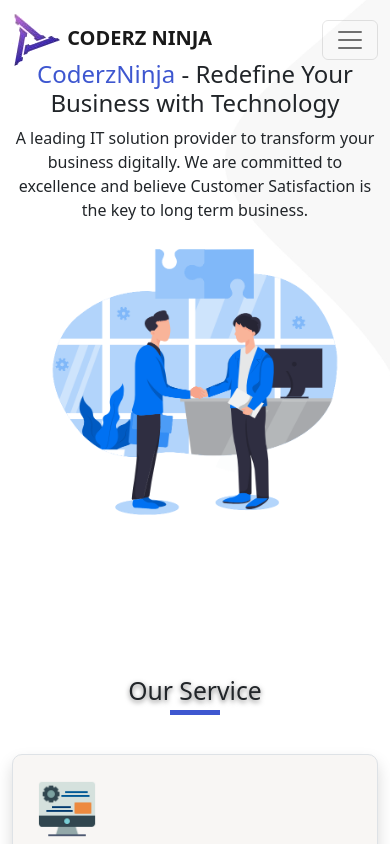
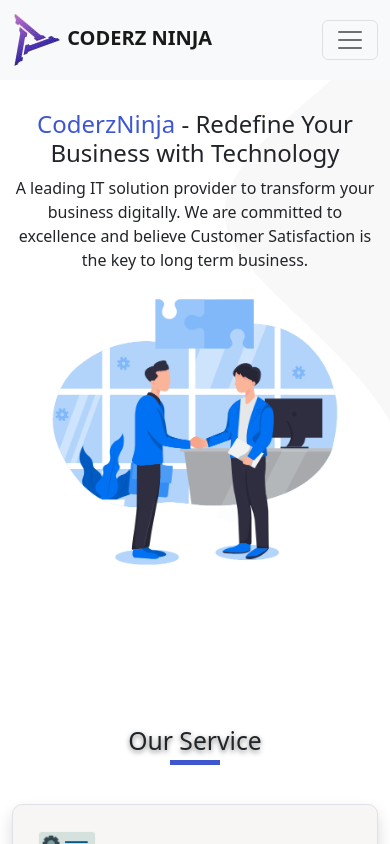
Before and after one commit to tauhid102/coderz-ninja, a React (Vite) app: page / in a window 390 px wide. Shown: the top 844 px of the page. Built offline with nearby package versions, Linux system fonts and the light colour scheme.

Commit message:
update navbar style

```diff
--- a/src/Component/Header/Header.jsx
+++ b/src/Component/Header/Header.jsx
@@ -3,19 +3,35 @@
 import Nav from "react-bootstrap/Nav";
 import Navbar from "react-bootstrap/Navbar";
 import NavDropdown from "react-bootstrap/NavDropdown";
-import logo from "../../Image/logo.png"
+import logo from "../../Image/logo.png";
 const Header = () => {
   const [scrollPosition, setScrollPosition] = useState(0);
+  const [navbarColor, setNavbarColor] = useState('transparent');
+  const [isMobile, setIsMobile] = useState(false);
 
   useEffect(() => {
     const handleScroll = () => {
-      const position = window.pageYOffset;
+      const position = window.scrollY;
       setScrollPosition(position);
+      if (position > 0) {
+        setNavbarColor('#f8f9fa'); // Replace with your desired color
+      } else {
+        setNavbarColor('transparent');
+      }
+    };
+
+    const handleResize = () => {
+      setIsMobile(window.innerWidth <= 991); // Adjust the breakpoint as needed
     };
 
     window.addEventListener('scroll', handleScroll);
+    window.addEventListener('resize', handleResize);
+
+    handleResize(); // Initialize the isMobile state on component mount
+
     return () => {
       window.removeEventListener('scroll', handleScroll);
+      window.removeEventListener('resize', handleResize);
     };
   }, []);
 
@@ -24,23 +40,43 @@
     top: 0,
     left: 0,
     width: '100%',
-    backgroundColor: scrollPosition >= 100 ? '#f8f9fa' : 'transparent',
+    backgroundColor: isMobile ? '#f8f9fa' : (scrollPosition >= 100 ? '#f8f9fa' : navbarColor),
     transition: 'background-color 0.3s ease-in-out',
     zIndex: 999,
+    marginBottom: isMobile ? '500px' : 0,
   };
   return (
     <div className="">
-      <Navbar collapseOnSelect expand="lg" variant="light" className="fixed-top" style={navbarStyle}>
+      <Navbar
+        collapseOnSelect
+        expand="lg"
+        variant="light"
+        // className="fixed-top forMobile"
+        style={navbarStyle}
+      >
         <Container>
-          <Navbar.Brand href="#home" className="fw-bold text-uppercase"> <img src={logo}/> Coderz Ninja</Navbar.Brand>
+          <Navbar.Brand href="#home" className="fw-bold text-uppercase">
+            {" "}
+            <img src={logo} /> Coderz Ninja
+          </Navbar.Brand>
           <Navbar.Toggle aria-controls="responsive-navbar-nav" />
           <Navbar.Collapse id="responsive-navbar-nav">
             <Nav className="ms-auto">
-              <Nav.Link className="fw-bold" href="#home">Home</Nav.Link>
-              <Nav.Link className="fw-bold"  href="#service">Service</Nav.Link>
-              <Nav.Link className="fw-bold"  href="#about">About</Nav.Link>
-              <Nav.Link className="fw-bold"  href="#contact">Contact</Nav.Link>
-              <Nav.Link className="fw-bold"  href="#career">Career</Nav.Link>
+              <Nav.Link className="fw-bold" href="#home">
+                Home
+              </Nav.Link>
+              <Nav.Link className="fw-bold" href="#service">
+                Service
+              </Nav.Link>
+              <Nav.Link className="fw-bold" href="#about">
+                About
+              </Nav.Link>
+              <Nav.Link className="fw-bold" href="#contact">
+                Contact
+              </Nav.Link>
+              <Nav.Link className="fw-bold" href="#career">
+                Career
+              </Nav.Link>
             </Nav>
           </Navbar.Collapse>
         </Container>
--- a/src/Component/Hero/Hero.jsx
+++ b/src/Component/Hero/Hero.jsx
@@ -1,8 +1,28 @@
-import React from "react";
+import React, { useEffect, useState } from "react";
 import image from "../../Image/heroImage.png";
 const Hero = () => {
+  const [isMobile, setIsMobile] = useState(false);
+
+  useEffect(() => {
+
+    const handleResize = () => {
+      setIsMobile(window.innerWidth <= 991); // Adjust the breakpoint as needed
+    };
+
+    window.addEventListener('resize', handleResize);
+
+    handleResize(); // Initialize the isMobile state on component mount
+
+    return () => {
+      window.removeEventListener('resize', handleResize);
+    };
+  }, []);
+
+  const heroStyle = {
+    marginTop: isMobile ? '50px' : 0,
+  };
   return (
-    <div className="container hero-section" id="home">
+    <div className="container hero-section" id="home" style={heroStyle}>
       <div className="row">
         <div className="col-12 col-md-12 col-lg-6 hero-text">
           <div className="">
--- a/src/index.css
+++ b/src/index.css
@@ -479,6 +479,9 @@
     margin-top: 20px !important;
     border-bottom: 1px solid var(--primary-color);
   }
+  .forMobile{
+    background-color: '#f8f9fa' !important;
+  }
 
   .displayNone {
     display: none;
```
